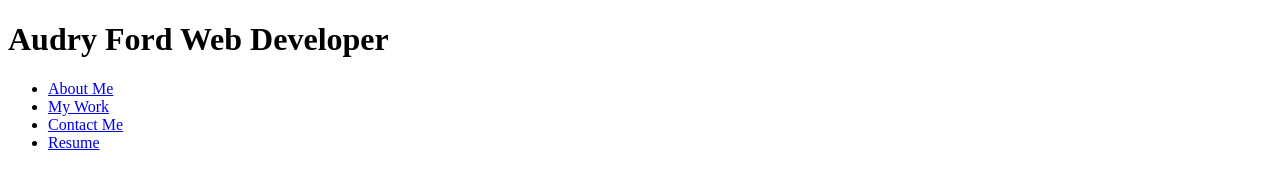
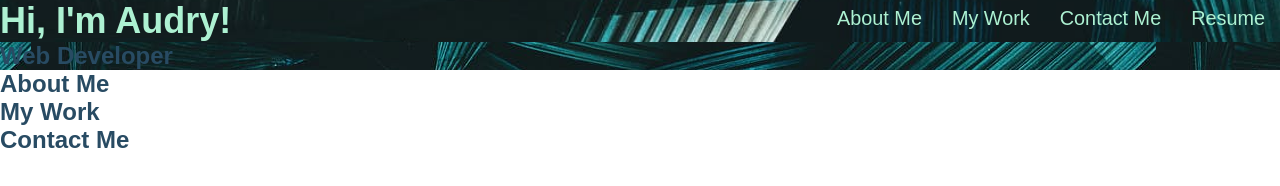
Before and after one commit to audryf/all-about-audry, a plain HTML site: page index.html in a window 1280 px wide. Drawn offline with Linux system fonts and the light colour scheme.

Commit message:
add image, stylesheet, and more outline to html

```diff
--- a/assets/css/stylesheet.css
+++ b/assets/css/stylesheet.css
@@ -0,0 +1,65 @@
+:root {
+    --gunmetal: #153243;
+    --indigo: #284b63;
+    --tangerine: #ea9e8d;
+    --vermillion: #d64550;
+    --mint: #adf1d2;
+}
+
+* {
+    margin: 0;
+    padding: 0;
+    box-sizing: border-box;
+}
+
+body {
+    font-family: Arial, Helvetica, Sans-Serif;
+    color: var(--indigo);
+}
+
+/* start header style */
+header {
+    display: flex;
+    justify-content: space-between;
+    flex-wrap: wrap;
+    background-image: url(../images/banner-image.jpeg);
+    background-size: cover;
+    background-attachment: fixed;
+    background-position: 80%;
+}
+
+header a {
+    text-decoration: none;
+    color: var(--mint)
+}
+
+header nav {
+    margin: 7px 0;
+}
+
+header h1 {
+    font-weight: bold;
+    font-size: 36px;
+    color: var(--mint)
+}
+
+header nav ul {
+    display: flex;
+    flex-wrap: wrap;
+    justify-content: space-between;
+    align-items: center;
+    list-style: none;
+}
+
+header nav ul li a {
+    padding: 10px 15px;
+    font-size: 1.55vw;
+}
+/* end header style */
+
+/* start banner style */
+.banner {
+    background-image: url(../images/banner-image.jpeg);
+
+    background-position: 20%;
+}
--- a/index.html
+++ b/index.html
@@ -7,11 +7,11 @@
     <link rel="stylesheet" href="./assets/css/stylesheet.css" />
   </head>
   <body>
+    <!-- navigation -->
     <header>
       <h1>
-        Audry Ford <span>Web Developer</span>
+        Hi, I'm Audry!
       </h1>
-<!-- nav links -->
       <nav>
         <ul>
           <li>
@@ -29,29 +29,47 @@
         </ul>
       </nav>
     </header>
+    <!-- end navigation -->
+
+    <!-- banner / jumbotron -->
+    <section class="banner">
       <div>
-      <!-- hero section -->
+        <h2>
+          Web Developer
+        </h2>
       </div>
+    </section>
     <!-- about me -->
     <section id="about-me">
       <div>
+        <h2 class="section-title">
+          About Me
+        </h2>
+        <p>
 
+        </p>
       </div>
     </section>
     <!-- my work -->
     <section id="my-work">
       <div>
-
+        <h2 class="section-title">
+          My Work
+        </h2>
       </div>
     </section>
     <!-- contact me -->
     <section id="contact-me">
       <div>
-
+        <h2 class="section-title">
+          Contact Me
+        </h2>
+        <ul></ul>
       </div>
     </section>
-  </body>
+
     <footer>
       <!-- footer section -->
     </footer>
+  </body>
 </html>
```
Also changed, not shown: assets/images/banner-image.jpeg (added). Lines whose indentation alone changed are shown as unchanged.
